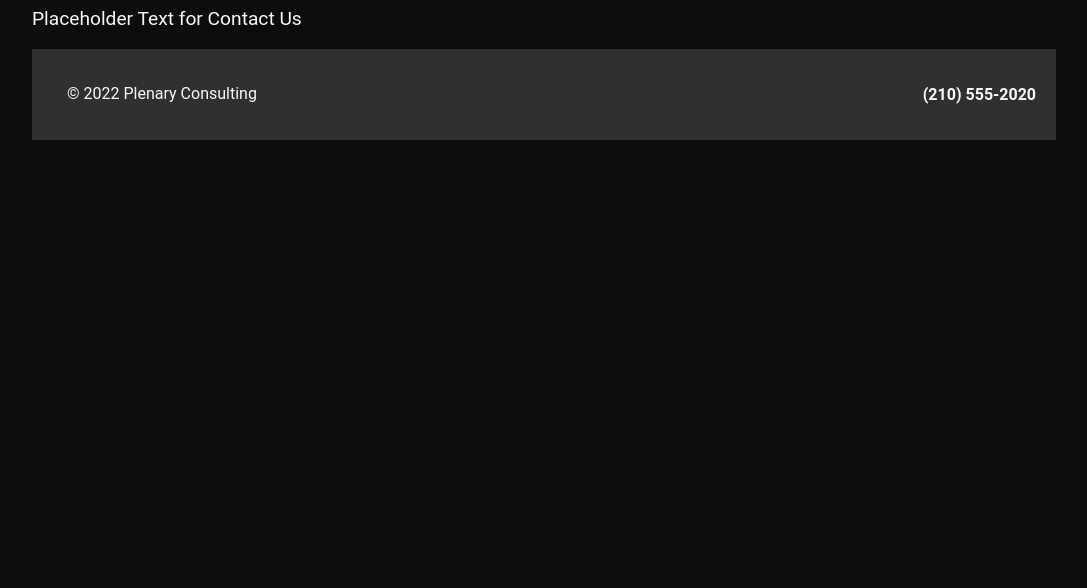
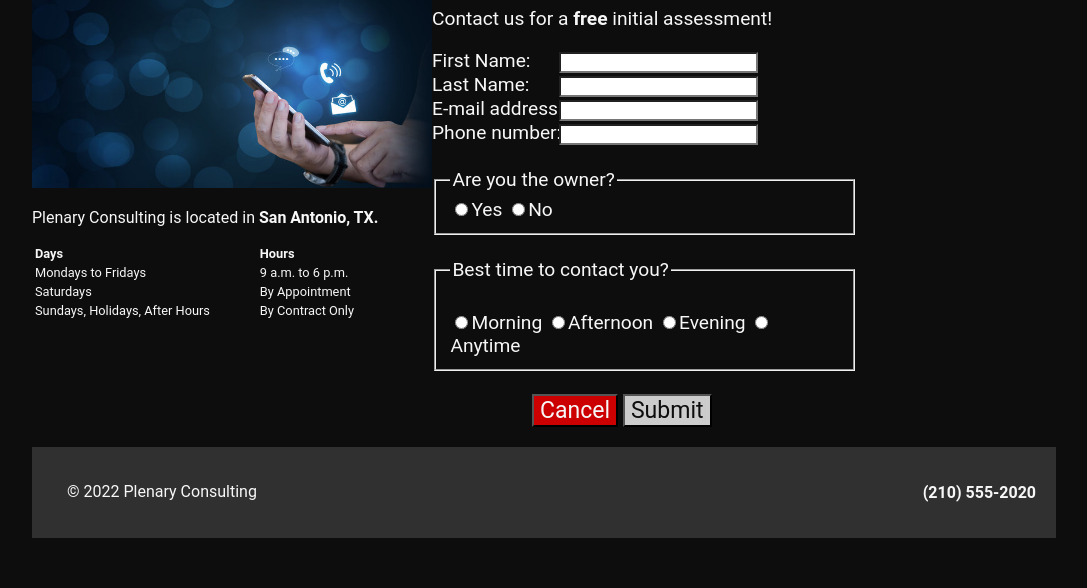
Before and after one commit to strawhatasif/simple-website, a plain HTML site: page contact.html in a window 1280 px wide. Shown: the part 216-804 px from the top of the page, without its empty margins (96-1183 px from the left). Drawn offline with Linux system fonts and the light colour scheme.

Commit message:
updates for the Contact Us page and other enhancements.

```diff
--- a/contact.html
+++ b/contact.html
@@ -3,6 +3,50 @@
 <head>
 <title>Plenary Consulting: Contact Us</title>
 <link rel="stylesheet" type="text/css" href="style.css">
+<style>
+button {
+	background-color: #CCCCCC;
+	color: #0D0D0D;
+	font-size: 120%
+}
+.button-container {
+	padding-left: 100px;
+	padding-bottom: 20px;
+}
+.cancel {
+	background-color: #CC0000;
+	color: #F7F7F7
+}
+.form-container {
+	padding-left: 100px;
+	font-size: 120%
+}
+form {
+	display: table
+}
+.form-paragraph {
+	display: table-row
+}
+.owner {
+	display: table-cell;
+	text-align: left;
+}
+label {
+	display: table-cell
+}
+input {
+	display: table-row;
+	margin-left: -150%
+}
+input[type="radio"] {
+	margin-left: 5px
+}
+table {
+	font-size: 80%;
+	text-align: left;
+	width: 350px;
+}
+</style>
 </head>
 <body>
 <header>
@@ -17,9 +61,74 @@
 		<a class="nav-links" href="contact.html">Contact Us</a>
 	</nav>
 </header>
-<p class="main">
-Placeholder Text for Contact Us
+<div style="float: left">
+	<img src="contact.jpg" width="400" height="200"/>
+	<p>Plenary Consulting is located in <strong>San Antonio, TX.</strong></p>
+	<table>
+	  <tr>
+		<th>Days</th>
+		<th>Hours</th>
+	  </tr>
+	  <tr>
+		<td>Mondays to Fridays</td>
+		<td>9 a.m. to 6 p.m.</td>
+	  </tr>
+	  <tr>
+		<td>Saturdays</td>
+		<td>By Appointment</td>
+	  </tr>
+	  <tr>
+		<td>Sundays, Holidays, After Hours</td>
+		<td>By Contract Only</td>
+	  </tr>
+	</table>
+</div>
+<div class="form-container">
+	<p>
+		Contact us for a <strong>free</strong> initial assessment!
 	</p>
+	<form>
+		<p class="form-paragraph">
+			<label class="formLabel" for="first_name">First Name:</label>
+			<input class="formTextbox" type="text" id="first_name" required="true"></br>
+		</p>
+		<p class="form-paragraph">
+			<label class="formLabel" for="last_name">Last Name:</label>
+			<input class="formTextbox" type="text" id="last_name"></br>
+		</p>
+		<p class="form-paragraph">
+			<label class="formLabel" for="email">E-mail address:</label>
+			<input class="formTextbox" type="text" id="email" required="true"></br>
+		</p>
+		<p class="form-paragraph">
+			<label class="formLabel" for="phone">Phone number:</label>
+			<input class="formTextbox" type="text" id="phone"></br>
+		</p>
+
+	<br />
+	<div>
+			<fieldset>
+			<legend>Are you the owner?</legend>
+				<input type="radio" name="owner" value="Yes">Yes
+				<input type="radio" name="owner" value="No">No
+			</fieldset>
+		<br />
+			<fieldset>
+				<legend>Best time to contact you?</legend>
+				<br />
+				<input type="radio" id="morning" name="contact" value="morning" />Morning
+				<input type="radio" id="afternoon" name="contact" value="afternoon" />Afternoon
+				<input type="radio" id="evening" name="contact" value="evening" />Evening
+				<input type="radio" id="anytime" name="contact" value="anytime" />Anytime
+			</fieldset>
+	</div>
+	<br />
+	<div class="button-container">
+		<button class="cancel" type="button">Cancel</button>
+		<button type="submit">Submit</button>
+	</div>
+	</form>
+</div>
 <footer>
 	<span style="background-color: #303031;padding: 15px">&#169; 2022 Plenary Consulting</span>
 	<p style="background-color: #303031;margin-left: auto; font-weight: bold">
--- a/style.css
+++ b/style.css
@@ -26,6 +26,12 @@ footer {
 .main {
 	font-size: 120%
 }
+.formLabel {
+}
+.formTextbox {
+	background-color: #ffffff;
+}
+
 .motto {
 	background-color: #303031;
 	font-size:120%;
```
Also changed, not shown: about.html (indentation only), contact.jpg (added), faqs.html (indentation only), index.html (indentation only), services.html (indentation only). Lines whose indentation alone changed are shown as unchanged.
